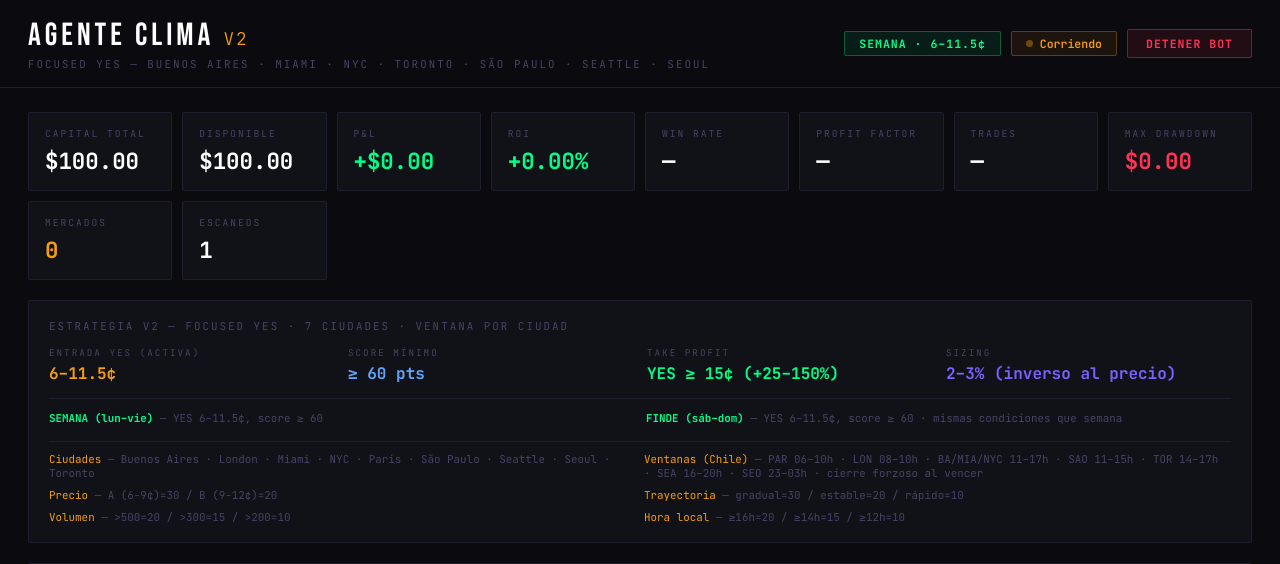
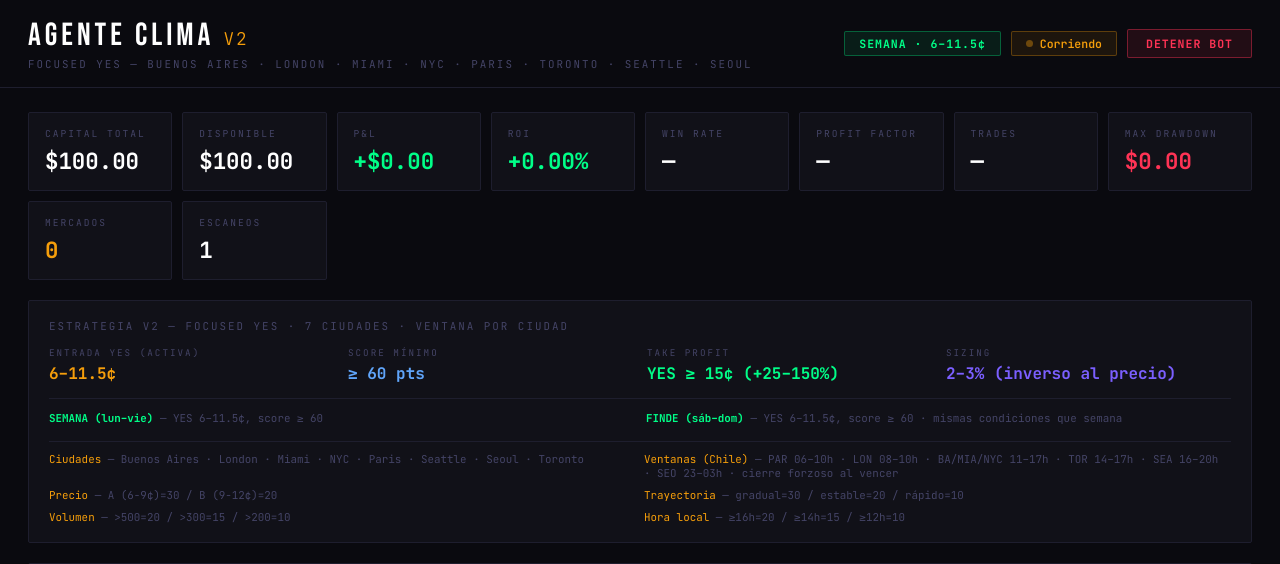
Before and after one commit to alf-alejandro/clima-v2, a Flask app: page / in a window 1280 px wide. Shown: the top 564 px of the page. Run offline with Flask 3, Linux system fonts and the light colour scheme.

Commit message:
config: remove São Paulo — 8 cities active
Co-Authored-By: Claude Sonnet 4.6 <noreply@anthropic.com>

```diff
--- a/app/config.py
+++ b/app/config.py
@@ -12,7 +12,6 @@ import os
 #   NYC           11:00–17:00
 #   Paris         06:00–10:00
 #   Toronto       14:00–17:00
-#   São Paulo     11:00–15:00
 #   Seattle       16:00–20:00
 #   Seoul         23:00–03:00  (cruza medianoche)
 #
@@ -66,7 +65,6 @@ CITY_WINDOWS = {
     "nyc":          (11,  0, 17,  0),
     "paris":        ( 6,  0, 10,  0),
     "toronto":      (14,  0, 17,  0),
-    "sao-paulo":    (11,  0, 15,  0),
     "seattle":      (16,  0, 20,  0),
     "seoul":        (23,  0,  3,  0),  # cruza medianoche
 }
@@ -126,7 +124,6 @@ WEATHER_CITIES = [
     "nyc",
     "paris",
     "toronto",
-    "sao-paulo",
     "seattle",
     "seoul",
 ]
--- a/app/templates/dashboard.html
+++ b/app/templates/dashboard.html
@@ -199,7 +199,7 @@ footer { text-align:center; font-size:0.62rem; color:var(--dim); padding:16px; l
   <div class="header-inner">
     <div>
       <div class="logo-title">Agente Clima <span>V2</span></div>
-      <div class="logo-sub">Focused YES — Buenos Aires · Miami · NYC · Toronto · São Paulo · Seattle · Seoul</div>
+      <div class="logo-sub">Focused YES — Buenos Aires · London · Miami · NYC · Paris · Toronto · Seattle · Seoul</div>
     </div>
     <div class="header-controls">
       <span id="regime-badge" class="badge-regime">—</span>
@@ -242,8 +242,8 @@ footer { text-align:center; font-size:0.62rem; color:var(--dim); padding:16px; l
       <div><span style="color:var(--green);font-weight:700">SEMANA (lun–vie)</span> — YES 6–11.5¢, score ≥ 60</div>
       <div><span style="color:var(--green);font-weight:700">FINDE (sáb–dom)</span> — YES 6–11.5¢, score ≥ 60 · mismas condiciones que semana</div>
       <div class="score-row" style="grid-column:1/-1;border-top:1px solid var(--border);padding-top:10px;margin-top:4px;">
-        <div><span style="color:var(--amber)">Ciudades</span> — Buenos Aires · London · Miami · NYC · Paris · São Paulo · Seattle · Seoul · Toronto</div>
-        <div><span style="color:var(--amber)">Ventanas (Chile)</span> — PAR 06–10h · LON 08–10h · BA/MIA/NYC 11–17h · SAO 11–15h · TOR 14–17h · SEA 16–20h · SEO 23–03h · cierre forzoso al vencer</div>
+        <div><span style="color:var(--amber)">Ciudades</span> — Buenos Aires · London · Miami · NYC · Paris · Seattle · Seoul · Toronto</div>
+        <div><span style="color:var(--amber)">Ventanas (Chile)</span> — PAR 06–10h · LON 08–10h · BA/MIA/NYC 11–17h · TOR 14–17h · SEA 16–20h · SEO 23–03h · cierre forzoso al vencer</div>
         <div><span style="color:var(--amber)">Precio</span> — A (6-9¢)=30 / B (9-12¢)=20</div>
         <div><span style="color:var(--amber)">Trayectoria</span> — gradual=30 / estable=20 / rápido=10</div>
         <div><span style="color:var(--amber)">Volumen</span> — >500=20 / >300=15 / >200=10</div>
```
